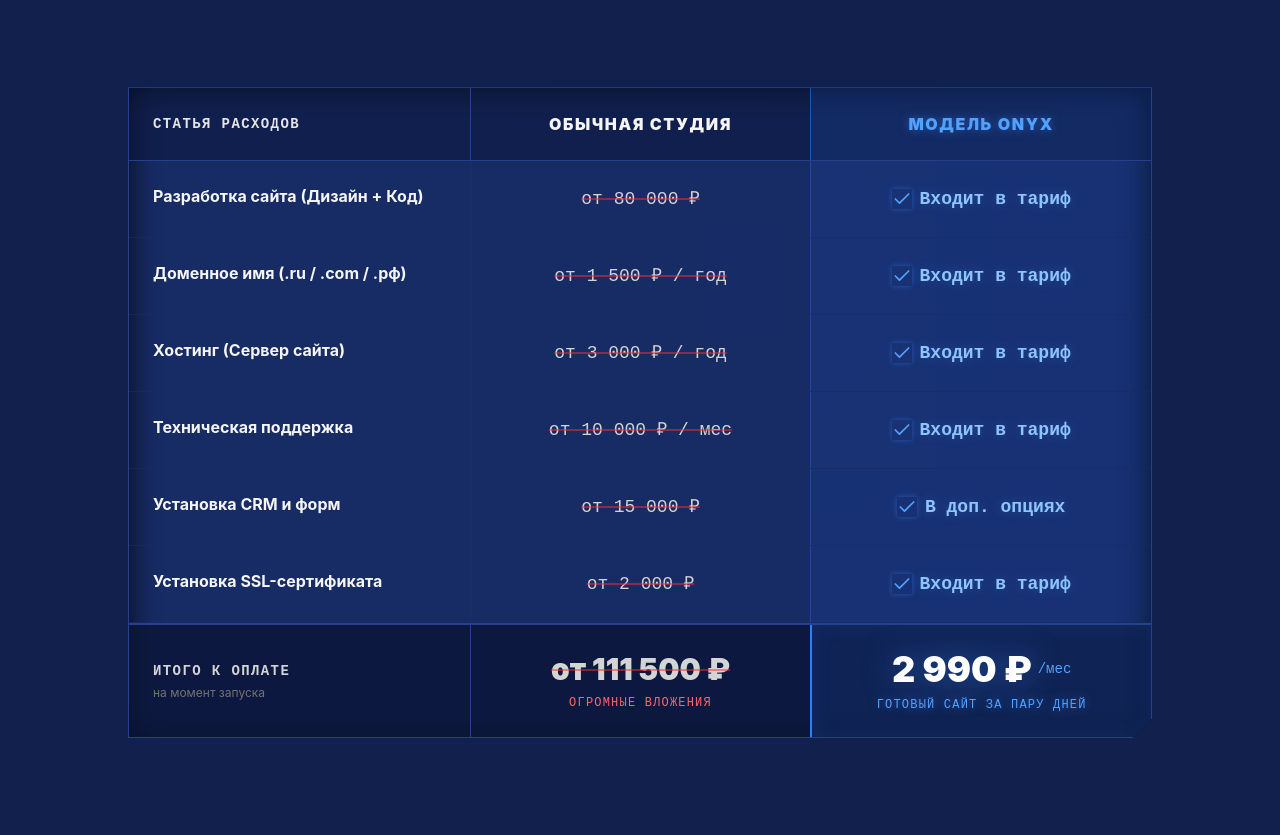
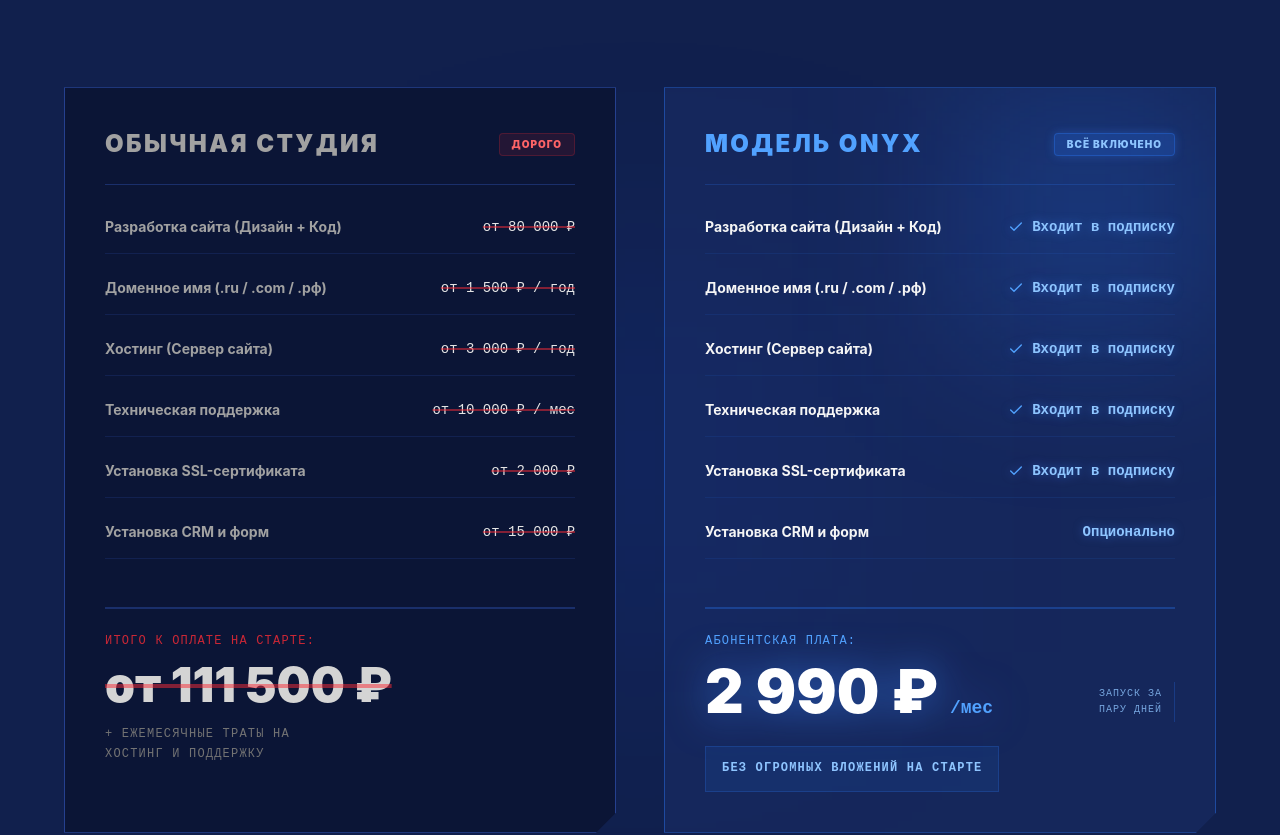
Before and after one commit to vanyagoat1111/onyx-site, a React (Vite) app: page / in a window 1280 px wide. Shown: the part 4962-5797 px from the top of the page. Built offline with nearby package versions, Linux system fonts and the light colour scheme.

Commit message:
refactor: update branding and pricing terminology
Rename project to "Код вашего успеха" and update pricing labels to "Входит в подписку" for better consistency with the service model.

```diff
--- a/index.html
+++ b/index.html
@@ -3,7 +3,7 @@
   <head>
     <meta charset="UTF-8" />
     <meta name="viewport" content="width=device-width, initial-scale=1.0" />
-    <title>best web-sites</title>
+    <title>Код вашего успеха</title>
   </head>
   <body>
     <div id="root"></div>
--- a/metadata.json
+++ b/metadata.json
@@ -1,5 +1,5 @@
 {
-  "name": "best web-sites",
+  "name": "Код вашего успеха",
   "description": "Portfolio of the best websites.",
   "requestFramePermissions": [],
   "majorCapabilities": ["MAJOR_CAPABILITY_SERVER_SIDE_GEMINI_API"]
--- a/src/components/ComparisonTable.tsx
+++ b/src/components/ComparisonTable.tsx
@@ -5,78 +5,106 @@
 
 export default function ComparisonTable() {
   const calculations = [
-    { label: 'Разработка сайта (Дизайн + Код)', ourPrice: 'Входит в тариф', competitorPrice: 'от 80 000 ₽', bad: true },
-    { label: 'Доменное имя (.ru / .com / .рф)', ourPrice: 'Входит в тариф', competitorPrice: 'от 1 500 ₽ / год', bad: true },
-    { label: 'Хостинг (Сервер сайта)', ourPrice: 'Входит в тариф', competitorPrice: 'от 3 000 ₽ / год', bad: true },
-    { label: 'Техническая поддержка', ourPrice: 'Входит в тариф', competitorPrice: 'от 10 000 ₽ / мес', bad: true },
-    { label: 'Установка CRM и форм', ourPrice: 'В доп. опциях', competitorPrice: 'от 15 000 ₽', bad: false },
-    { label: 'Установка SSL-сертификата', ourPrice: 'Входит в тариф', competitorPrice: 'от 2 000 ₽', bad: true },
+    { label: 'Разработка сайта (Дизайн + Код)', ourPrice: 'Входит в подписку', competitorPrice: 'от 80 000 ₽', bad: true },
+    { label: 'Доменное имя (.ru / .com / .рф)', ourPrice: 'Входит в подписку', competitorPrice: 'от 1 500 ₽ / год', bad: true },
+    { label: 'Хостинг (Сервер сайта)', ourPrice: 'Входит в подписку', competitorPrice: 'от 3 000 ₽ / год', bad: true },
+    { label: 'Техническая поддержка', ourPrice: 'Входит в подписку', competitorPrice: 'от 10 000 ₽ / мес', bad: true },
+    { label: 'Установка SSL-сертификата', ourPrice: 'Входит в подписку', competitorPrice: 'от 2 000 ₽', bad: true },
+    { label: 'Установка CRM и форм', ourPrice: 'Опционально', competitorPrice: 'от 15 000 ₽', bad: false },
   ]
 
   return (
     <Container id="comparison" className="bg-onyx-900 border-y border-onyx-700 relative overflow-hidden py-16">
       <SectionTitle subtitle="Экономика">Математика<br/>Выгоды</SectionTitle>
 
-      <div className="mt-16 overflow-x-auto pb-8 -mx-6 px-6 md:mx-0 md:px-0 relative z-10 w-full">
-        <div className="absolute top-0 right-1/4 w-96 h-96 bg-blue-600/5 blur-[120px] pointer-events-none"></div>
-        <motion.div initial={{ opacity: 0, y: 20 }} whileInView={{ opacity: 1, y: 0 }} viewport={{ once: true }} className="min-w-[800px] w-full max-w-5xl mx-auto bg-onyx-800/80 backdrop-blur-md border border-onyx-700 shadow-[inset_0_0_30px_rgba(0,0,0,0.8)] clip-diagonal overflow-hidden relative">
+      <div className="mt-16 w-full max-w-6xl mx-auto px-4 md:px-0 relative z-10">
+        <div className="absolute top-1/2 left-1/2 -translate-x-1/2 -translate-y-1/2 w-96 h-96 bg-blue-600/10 blur-[120px] pointer-events-none"></div>
 
-          <div className="absolute top-0 right-0 w-1/3 h-full bg-blue-600/5 z-0 pointer-events-none" />
+        <div className="grid lg:grid-cols-2 gap-8 md:gap-12 relative z-10">
 
-          {/* Header */}
-          <div className="grid grid-cols-3 gap-0 border-b border-onyx-700 bg-onyx-950/50 sticky top-0 z-10 w-full table-fixed">
-            <div className="col-span-1 p-4 md:p-6 flex items-center min-w-0">
-               <span className="text-neutral-200 font-mono text-[10px] md:text-sm font-bold uppercase tracking-[0.1em] break-words hyphens-auto">Статья расходов</span>
-            </div>
-            <div className="col-span-1 p-4 md:p-6 border-l border-onyx-700 flex items-center justify-center min-w-0">
-               <span className="text-neutral-100 font-black text-xs md:text-base uppercase tracking-widest text-center truncate">Обычная студия</span>
-            </div>
-            <div className="col-span-1 p-4 md:p-6 border-l border-blue-500/50 bg-blue-500/10 flex items-center justify-center relative overflow-hidden min-w-0">
-               <div className="absolute inset-0 bg-[radial-gradient(ellipse_at_center,_var(--tw-gradient-stops))] from-blue-400/20 to-transparent opacity-50" />
-               <span className="text-blue-400 font-black text-xs md:text-base uppercase tracking-widest drop-shadow-[0_0_5px_rgba(59,130,246,0.5)] relative z-10 text-center truncate">Модель ONYX</span>
+          {/* Card 1: Traditional Studio */}
+          <motion.div
+            initial={{ opacity: 0, y: 20 }}
+            whileInView={{ opacity: 1, y: 0 }}
+            viewport={{ once: true }}
+            className="bg-onyx-950 border border-onyx-700 p-6 sm:p-10 clip-diagonal relative group"
+          >
+            <div className="absolute inset-0 bg-[radial-gradient(ellipse_at_top,_var(--tw-gradient-stops))] from-onyx-800 to-transparent opacity-30 group-hover:opacity-50 transition-opacity duration-700 pointer-events-none"></div>
+
+            <div className="relative z-10">
+              <h3 className="text-xl sm:text-2xl font-black uppercase tracking-widest text-neutral-400 mb-8 border-b border-onyx-800 pb-6 flex items-center justify-between">
+                <span>Обычная студия</span>
+                <span className="text-[10px] bg-red-500/10 text-red-400 px-3 py-1 rounded-sm uppercase tracking-widest border border-red-500/20">Дорого</span>
+              </h3>
+
+              <ul className="space-y-6 mb-12">
+                {calculations.map((calc, i) => (
+                  <li key={i} className="flex flex-col sm:flex-row sm:justify-between sm:items-center gap-2 border-b border-onyx-800/50 pb-4">
+                    <span className="text-sm font-bold text-neutral-400">{calc.label}</span>
+                    <span className="text-sm font-mono text-neutral-200 line-through decoration-red-500/50 decoration-2">{calc.competitorPrice}</span>
+                  </li>
+                ))}
+              </ul>
+
+              <div className="pt-6 border-t-2 border-onyx-800">
+                <div className="text-[10px] sm:text-xs font-mono uppercase tracking-widest text-red-500/80 mb-3">Итого к оплате на старте:</div>
+                <div className="text-3xl sm:text-5xl font-black text-neutral-300 line-through decoration-red-500/50 decoration-4">от 111 500 ₽</div>
+                <div className="text-[10px] sm:text-xs font-mono text-neutral-500 mt-4 uppercase tracking-widest leading-relaxed">+ ежемесячные траты на <br className="hidden sm:block"/>хостинг и поддержку</div>
               </div>
             </div>
+          </motion.div>
 
-          {/* Rows */}
+          {/* Card 2: ONYX Model */}
+          <motion.div
+            initial={{ opacity: 0, y: 20 }}
+            whileInView={{ opacity: 1, y: 0 }}
+            viewport={{ once: true }}
+            transition={{ delay: 0.1 }}
+            className="bg-onyx-800/50 border border-blue-500/40 p-6 sm:p-10 clip-diagonal relative shadow-[0_0_50px_rgba(59,130,246,0.1)] group overflow-hidden"
+          >
+            <div className="absolute -inset-4 bg-[conic-gradient(from_90deg_at_50%_50%,transparent_0%,rgba(59,130,246,0.1)_50%,transparent_100%)] opacity-0 group-hover:opacity-100 transition-opacity duration-700 hover:rotate-180 transform-gpu pointer-events-none"></div>
+            <div className="absolute top-0 right-0 w-64 h-64 bg-blue-500/20 blur-[80px] pointer-events-none group-hover:bg-blue-500/30 transition-colors duration-700"></div>
+
             <div className="relative z-10">
+              <h3 className="text-xl sm:text-2xl font-black uppercase tracking-widest text-blue-400 mb-8 border-b border-blue-500/20 pb-6 flex items-center justify-between">
+                <span>Модель ONYX</span>
+                <span className="text-[10px] bg-blue-500/20 text-blue-300 px-3 py-1 rounded-sm uppercase tracking-widest border border-blue-500/30 shadow-[0_0_10px_rgba(59,130,246,0.3)]">Всё включено</span>
+              </h3>
+
+              <ul className="space-y-6 mb-12">
                 {calculations.map((calc, i) => (
-              <div key={i} className="grid grid-cols-3 gap-0 border-b border-onyx-800/50 hover:bg-onyx-950 transition-colors group">
-                <div className="col-span-1 p-4 md:p-6 text-sm md:text-base font-bold text-neutral-100 group-hover:text-white transition-colors min-w-0 pr-4 break-words leading-snug">{calc.label}</div>
-                <div className="col-span-1 p-4 md:p-6 border-l border-onyx-800 flex items-center justify-center min-w-0">
-                   <span className="font-mono text-sm md:text-lg text-neutral-300 line-through decoration-red-500/50 decoration-2 text-center group-hover:text-neutral-200 transition-colors break-words">
-                     {calc.competitorPrice}
+                  <li key={i} className="flex flex-col sm:flex-row sm:justify-between sm:items-center gap-2 border-b border-blue-500/10 pb-4">
+                    <span className="text-sm font-bold text-neutral-100">{calc.label}</span>
+                    <span className="text-sm font-mono font-bold text-blue-300 flex items-center gap-2 drop-shadow-[0_0_5px_rgba(59,130,246,0.5)]">
+                      {calc.ourPrice !== 'Опционально' && <Check className="w-4 h-4 text-blue-400 shrink-0" />}
+                      {calc.ourPrice}
                     </span>
+                  </li>
+                ))}
+              </ul>
+
+              <div className="pt-6 border-t-2 border-blue-500/30">
+                <div className="flex flex-col sm:flex-row sm:items-end justify-between gap-6">
+                  <div>
+                    <div className="text-[10px] sm:text-xs font-mono uppercase tracking-widest text-blue-400 mb-3">Абонентская плата:</div>
+                    <div className="text-4xl sm:text-6xl font-black text-white drop-shadow-[0_0_20px_rgba(59,130,246,0.6)]">
+                      2 990 ₽ <span className="text-base sm:text-lg font-mono text-blue-400 font-bold">/мес</span>
                     </div>
-                <div className="col-span-1 p-4 md:p-6 border-l border-blue-500/30 bg-blue-500/5 hover:bg-blue-500/10 transition-colors flex items-center justify-center min-w-0">
-                   <div className="flex flex-col sm:flex-row items-center gap-2 text-center">
-                     <Check className="w-4 h-4 md:w-5 md:h-5 text-blue-400 shrink-0 shadow-[0_0_5px_rgba(59,130,246,0.5)] hidden sm:block" />
-                     <span className="font-mono font-bold text-sm md:text-lg text-blue-300 group-hover:text-blue-200 text-center drop-shadow-[0_0_5px_rgba(59,130,246,0.3)]">{calc.ourPrice}</span>
+                  </div>
+                  <div className="text-left sm:text-right hidden sm:block">
+                     <div className="text-[10px] font-mono text-blue-300 uppercase tracking-widest leading-relaxed opacity-80 border-l sm:border-l-0 sm:border-r border-blue-500/30 pl-3 sm:pl-0 sm:pr-3 py-1">
+                       Запуск за <br/>пару дней
                      </div>
                   </div>
                 </div>
-            ))}
-          </div>
-
-          {/* Footer */}
-          <div className="grid grid-cols-3 gap-0 border-t-2 border-onyx-700 bg-onyx-950/80 relative z-10">
-             <div className="col-span-1 p-4 md:p-6 flex flex-col justify-center min-w-0">
-                <span className="text-neutral-300 font-mono text-[10px] md:text-sm font-bold uppercase tracking-[0.1em] mb-1 break-words">Итого к оплате</span>
-                <span className="text-[10px] md:text-xs text-neutral-500 font-sans truncate">на момент запуска</span>
-             </div>
-             <div className="col-span-1 p-4 md:p-6 border-l border-onyx-700 flex flex-col items-center justify-center min-w-0">
-                <span className="text-lg md:text-3xl font-black text-neutral-300 line-through decoration-red-500/50 decoration-2 break-words text-center">от 111 500 ₽</span>
-                <span className="text-[10px] md:text-xs font-mono text-red-400 mt-2 text-center uppercase tracking-widest hidden sm:block truncate w-full">Огромные вложения</span>
-             </div>
-             <div className="col-span-1 p-4 md:p-6 border-l-2 border-blue-500 bg-blue-500/10 flex flex-col items-center justify-center shadow-[inset_0_0_20px_rgba(59,130,246,0.1)] min-w-0 overflow-hidden">
-                <div className="flex items-center justify-center gap-1.5 flex-wrap px-2">
-                  <span className="text-xl md:text-3xl lg:text-4xl font-black text-white drop-shadow-[0_0_15px_rgba(59,130,246,0.5)]">2 990 ₽</span>
-                  <span className="text-xs md:text-sm font-mono text-blue-400">/мес</span>
-                </div>
-                <span className="text-[10px] md:text-xs font-mono text-blue-400 mt-2 text-center uppercase tracking-widest drop-shadow-[0_0_5px_rgba(59,130,246,0.5)] hidden sm:block truncate w-full">Готовый сайт за пару дней</span>
+                <div className="text-[10px] sm:text-xs font-mono text-blue-300 mt-6 uppercase tracking-widest leading-relaxed px-4 py-3 bg-blue-500/10 border border-blue-500/20 inline-block font-bold">
+                  Без огромных вложений на старте
                 </div>
               </div>
+            </div>
+          </motion.div>
 
-        </motion.div>
+        </div>
       </div>
     </Container>
   );
```
Lines whose indentation alone changed are shown as unchanged.
